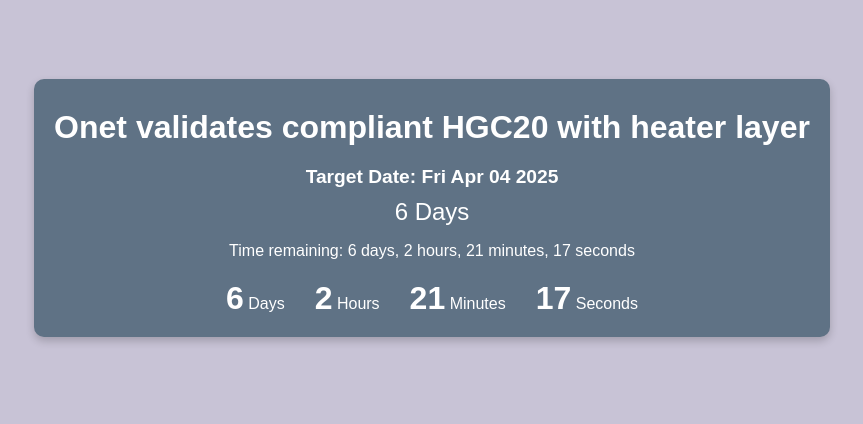
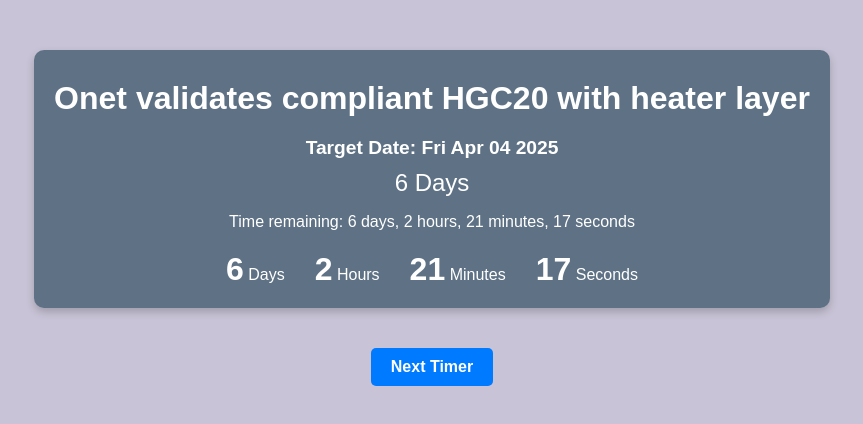
Before and after one commit to ivoong8/Combined-Timers, a plain HTML site: page index.html in a window 1280 px wide. Shown: the part 192-616 px from the top of the page, without its empty margins (208-1071 px from the left). Drawn offline with Linux system fonts and the light colour scheme.

Commit message:
Update index.html

```diff
--- a/index.html
+++ b/index.html
@@ -64,6 +64,24 @@
             font-size: 1.5em;
             margin-top: 10px;
         }
+
+        /* Style for the Next Timer button */
+        .next-button {
+            margin-top: 20px;
+            padding: 10px 20px;
+            font-size: 1em;
+            font-weight: bold;
+            background-color: #007BFF;
+            color: white;
+            border: none;
+            border-radius: 5px;
+            cursor: pointer;
+            transition: background-color 0.3s;
+        }
+
+        .next-button:hover {
+            background-color: #0056b3;
+        }
     </style>
 </head>
 <body>
@@ -82,6 +100,9 @@
             <div><span id="seconds"></span> Seconds</div>
         </div>
     </div>
+
+    <!-- Next Timer Button -->
+    <button class="next-button" onclick="nextTimer()">Next Timer</button>
 
     <script>
         // Array to store all timers
@@ -171,7 +192,7 @@
             updateCountdown();
         }
 
-        // Move to the next timer when the current one expires
+        // Function to manually go to the next timer
         function nextTimer() {
             currentTimerIndex = (currentTimerIndex + 1) % timers.length;
             updateTimer();
```
